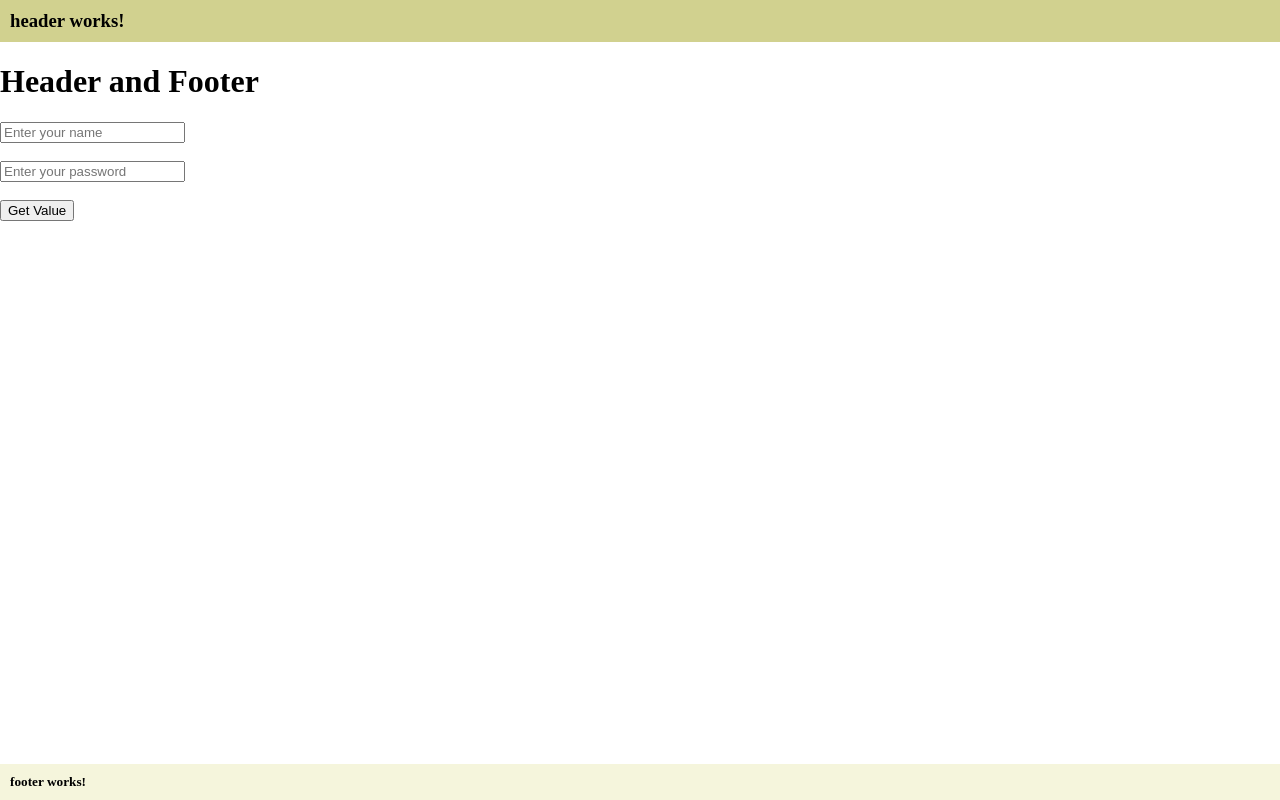
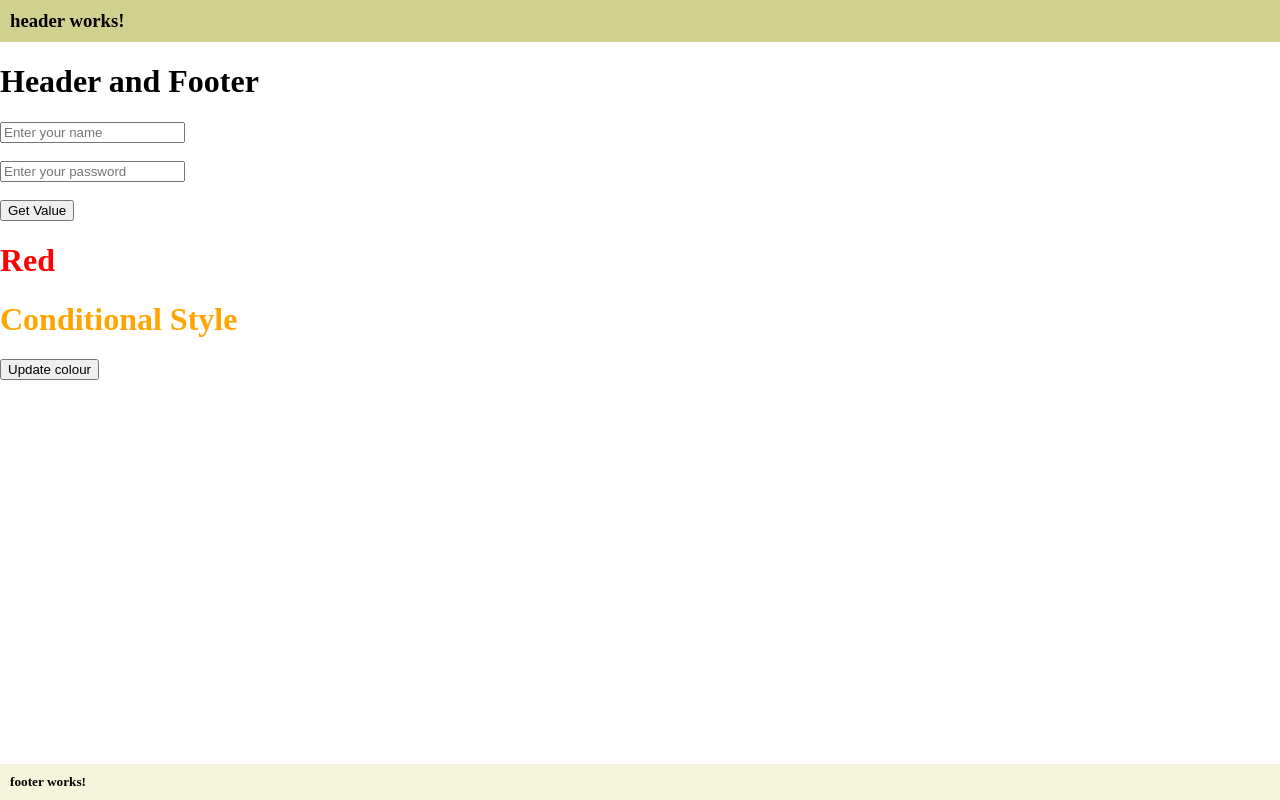
Before and after one commit to chinmayparekh/AngularTutorial, an Angular app: page / in a window 1280 px wide. Built offline with nearby package versions, Linux system fonts and the light colour scheme.

Commit message:
style binding

```diff
--- a/src/app/app.component.html
+++ b/src/app/app.component.html
@@ -7,5 +7,8 @@
   <input type="password" ngModel name="password" placeholder="Enter your password" autocomplete="off"><br><br>
   <button>Get Value</button>
 </form>
+<h1 style="color:red">Red</h1>
+<h1 [style.color]="color">Conditional Style</h1>
 
+<button (click)="update()">Update colour</button>
 <app-footer></app-footer>
--- a/src/app/app.component.ts
+++ b/src/app/app.component.ts
@@ -11,4 +11,9 @@ export class AppComponent {
   getValue(value){
     console.log(value);
   }
+  color='orange';
+
+  update(){
+    this.color='pink';
+  }
 }
```
